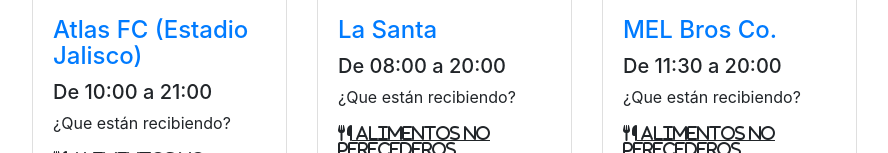
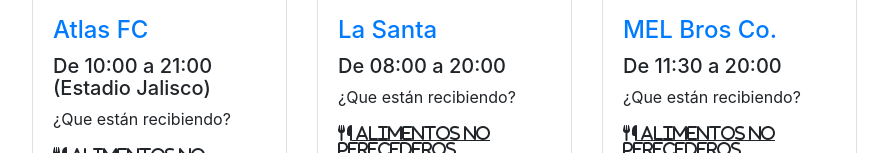
Before and after one commit to rootdata0x/acopiogdl, a website: page index.html in a window 1280 px wide. Shown: the part 2575-2728 px from the top of the page, without its empty margins (338-1226 px from the left). Drawn offline with Linux system fonts and the light colour scheme.

Commit message:
Update index.html

```diff
--- a/index.html
+++ b/index.html
@@ -284,9 +284,9 @@
                 <a><img class="card-img-top" src="https://scontent.fgdl5-2.fna.fbcdn.net/v/t1.0-9/18274742_10155357168118826_7251888843615747180_n.jpg?oh=52ec34b69b6dc613ea13db55ad19615b&oe=5A4FBF38" alt=""></a>
                 <div class="card-body">
                   <h4 class="card-title">
-                    <a href="">Atlas FC (Estadio Jalisco)</a>
+                    <a href="">Atlas FC</a>
                   </h4>
-                  <h5>De 10:00 a 21:00 </h5>
+                  <h5>De 10:00 a 21:00 (Estadio Jalisco) </h5>
                     <p class="card-text"> ¿Que están recibiendo? </p>
                     <i class="fa fa-cutlery" aria-hidden="true"><strong><u> Alimentos no perecederos</strong></u></i></p>
                     <i class="fa fa-medkit" aria-hidden="true"><strong><u> Medicamentos</strong></u></i></p>
```
